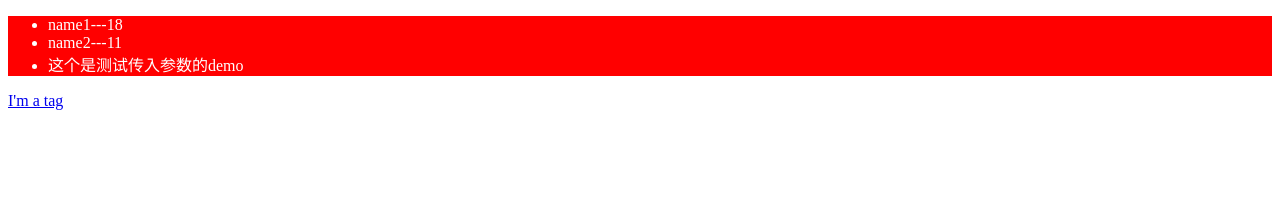
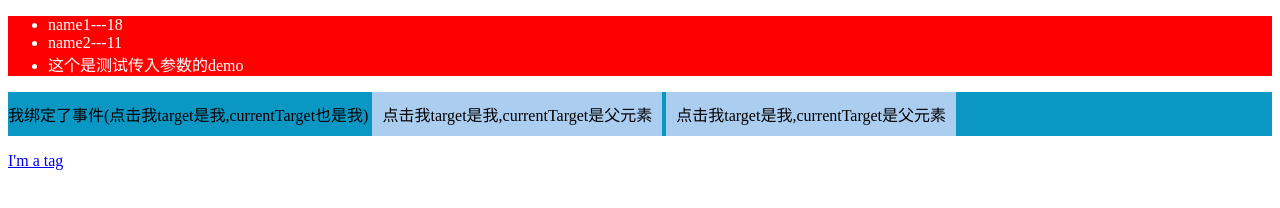
Before and after one commit to MeCKodo/vue-tap, a plain HTML site: page demo.html in a window 1280 px wide. Drawn offline with Linux system fonts and the light colour scheme.

Commit message:
更新了demo，测试currentTarget和target

```diff
--- a/demo.html
+++ b/demo.html
@@ -25,6 +25,15 @@
         #error {
             color: red;
         }
+		#testTarget {
+			color: #000;
+			background: #0b97c4;
+		}
+		#testTarget span {
+			display: inline-block;
+			padding:10px;
+			background: #abcdef;
+		}
     </style>
 </head>
 <body>
@@ -41,10 +50,17 @@
     </ul>
 </div>
 
+<p id="testTarget" v-tap="target($event)">
+	我绑定了事件(点击我target是我,currentTarget也是我)
+	<span id="target1">点击我target是我,currentTarget是父元素</span>
+	<span id="target2">点击我target是我,currentTarget是父元素</span>
+</p>
+
 <a href="www.baidu.com" v-tap.prevent="callback">I'm a tag</a>
 <script src="vue.js"></script>
 <script src="vue-tap.js"></script>
 <script>
+
     new Vue({
         el: "body",
         data : {
@@ -58,6 +74,10 @@
             }]
         },
         methods : {
+        	target : function(e) {
+				console.log(e.target)
+				console.log(e.currentTarget)
+			},
             args : function(index,el,e) {
                 // v-for循环带参数的回调
                 console.log('---index---',index);
```
